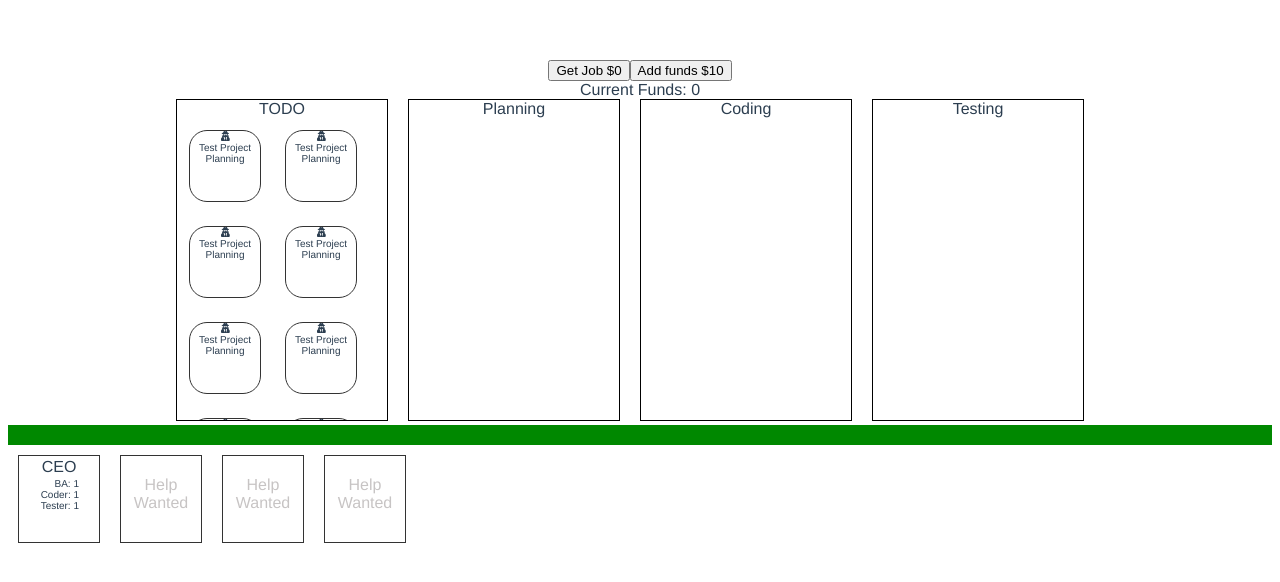
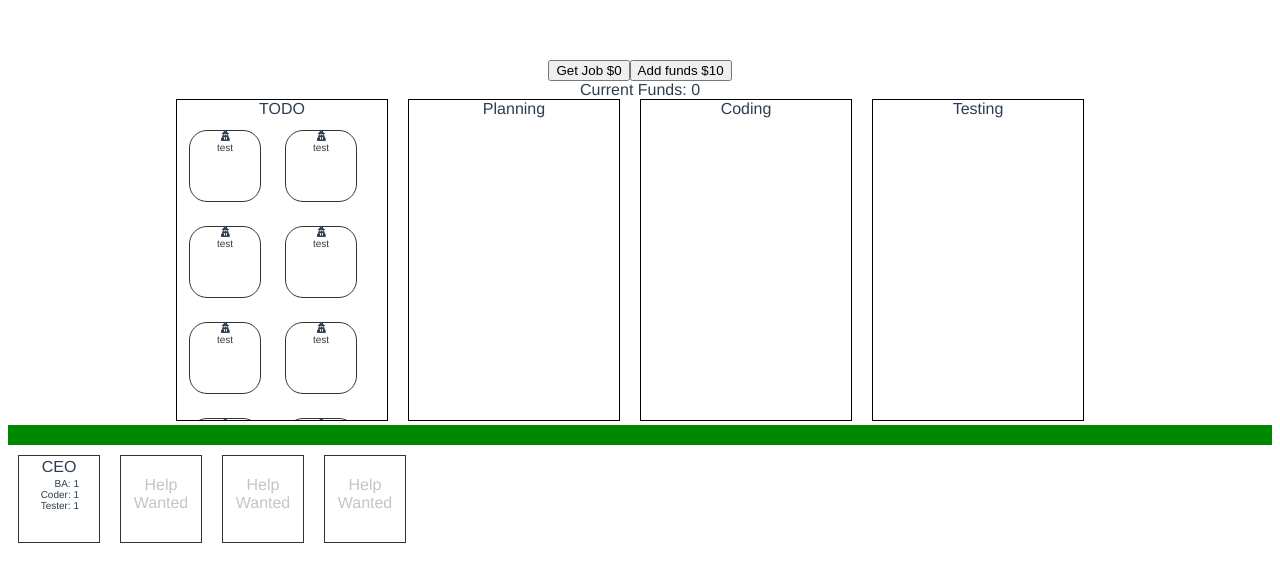
Before and after one commit to jeffdaze/deluxe_codevember_frontend_2019, a Vue app in the folder office_sim/: page / in a window 1280 px wide. Shown: the top 582 px of the page. Built offline with nearby package versions, Linux system fonts and the light colour scheme.

Commit message:
Card set objects and improved card rendering props

```diff
--- a/office_sim/src/components/Card.vue
+++ b/office_sim/src/components/Card.vue
@@ -1,9 +1,9 @@
 <template>
   <div class="card">
-    <img :src="icon" />
-    <font-awesome-icon icon="user-secret" />
+    <font-awesome-icon :icon="icon" />
     <div class="projectName">{{ projectName }}</div>
     <div class="projectState">{{ projectState }}</div>
+    <div class="challenge">{{ challenge }}</div>
 
   </div>
 </template>
@@ -13,11 +13,10 @@ import { Component, Prop, Vue } from "vue-property-decorator";
 
 @Component
 export default class Card extends Vue {
-  /* @Prop() private msg!: string; */
-    projectName: string = "Test Project";
-    // probably put this in the vuex store...
-    projectState: string = "Planning";
-    icon: string = "";
+  @Prop() private projectName: string;
+  @Prop() private projectState!: string;
+  @Prop() private icon: string;
+  @Prop() private challenge!: number;
 }
 </script>
 
--- a/office_sim/src/components/Main.vue
+++ b/office_sim/src/components/Main.vue
@@ -9,7 +9,7 @@
         TODO
 
         <div v-for="x in cardSet" v-bind:key="x">
-            <Card />
+            <Card projectName="test" projectState="" icon="user-secret" />
         </div>
 
     </div>
@@ -73,6 +73,27 @@ export default class Main extends Vue {
     currentEvent: string = "";
     currentTurnCount: number = 0;
     currentTurnLimit: number = 0;
+
+    //jobs, training etc....
+    actions: Array<any> = [
+      {
+        "title": "Test",
+        "icon": "",
+
+      }
+    ];
+
+    planning: Array<any> = [
+
+    ];
+
+    coding: Array<any> = [
+
+    ];
+
+    testing: Array<any> = [
+
+    ];
 
     //array of all employees with their skills and skill levels...
     //kind of hate how it makes me use arrays and doesn't like duplicate keys...
```
